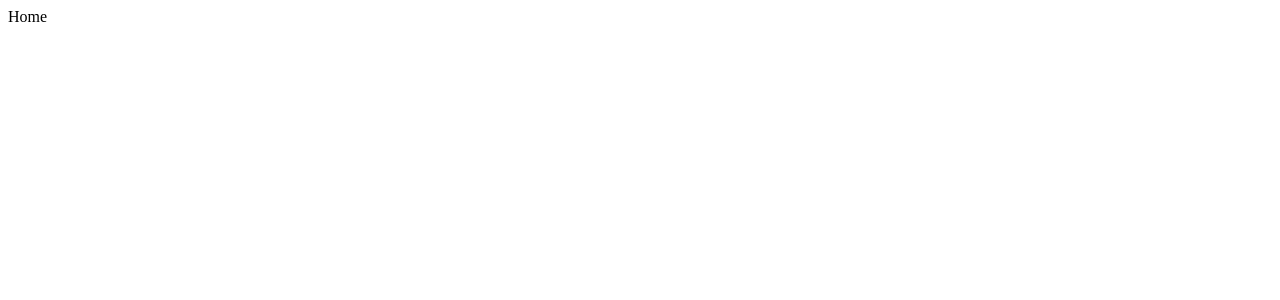
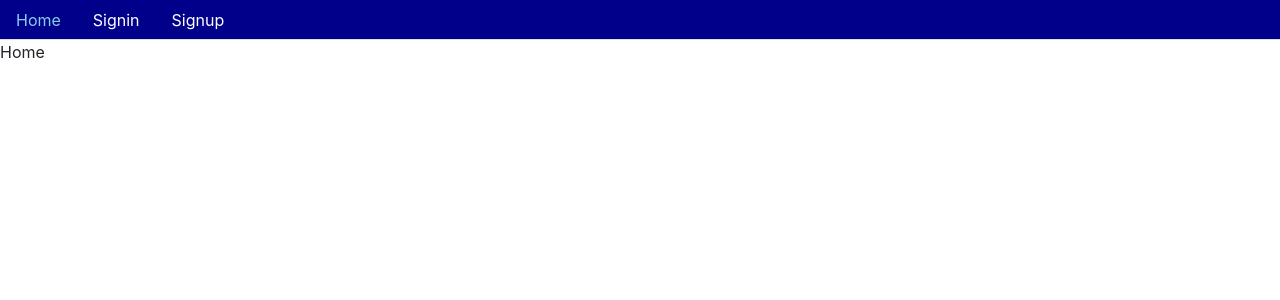
Before and after one commit to AmanKhan9/React-Ecommerce, a React (Create React App) app in the folder client/: page / in a window 1280 px wide. Shown: the top 300 px of the page. Built offline with nearby package versions, Linux system fonts and the light colour scheme.

Commit message:
Menu and links

```diff
--- a/client/public/index.html
+++ b/client/public/index.html
@@ -10,20 +10,13 @@
       content="Web site created using create-react-app"
     />
     <link rel="apple-touch-icon" href="%PUBLIC_URL%/logo192.png" />
-    <!--
-      manifest.json provides metadata used when your web app is installed on a
-      user's mobile device or desktop. See https://developers.google.com/web/fundamentals/web-app-manifest/
-    -->
     <link rel="manifest" href="%PUBLIC_URL%/manifest.json" />
-    <!--
-      Notice the use of %PUBLIC_URL% in the tags above.
-      It will be replaced with the URL of the `public` folder during the build.
-      Only files inside the `public` folder can be referenced from the HTML.
-
-      Unlike "/favicon.ico" or "favicon.ico", "%PUBLIC_URL%/favicon.ico" will
-      work correctly both with client-side routing and a non-root public URL.
-      Learn how to configure a non-root public URL by running `npm run build`.
-    -->
+    <link
+      rel="stylesheet"
+      href="https://maxcdn.bootstrapcdn.com/bootstrap/4.0.0/css/bootstrap.min.css"
+      integrity="sha384-Gn5384xqQ1aoWXA+058RXPxPg6fy4IWvTNh0E263XmFcJlSAwiGgFAW/dAiS6JXm"
+      crossorigin="anonymous"
+    />
     <title>React App</title>
   </head>
   <body>
--- a/client/src/Routes.js
+++ b/client/src/Routes.js
@@ -3,10 +3,12 @@ import { BrowserRouter, Switch, Route } from "react-router-dom";
 import Signup from "./user/Signup";
 import Signin from "./user/Signin";
 import Home from "./core/Home";
+import Menu from "./core/Menu";
 
 const Routes = () => {
   return (
     <BrowserRouter>
+      <Menu />
       <Switch>
         <Route path='/' exact component={Home} />
         <Route path='/signin' exact component={Signin} />
--- /dev/null
+++ b/client/src/core/Menu.js
@@ -0,0 +1,43 @@
+import React from "react";
+import { Link, withRouter } from "react-router-dom";
+import styles from "./Menu.module.css";
+
+const isActive = (history, path) => {
+  if (history.location.pathname === path) {
+    return { color: "skyblue", border: "none" };
+  } else {
+    return { color: "#ffffff", border: "none" };
+  }
+};
+
+const Menu = ({ history }) => (
+  <div>
+    <ul className={`nav nav-tabs ${styles.mainNavUL}`}>
+      <li className='nav-item'>
+        <Link className='nav-link' style={isActive(history, "/")} to='/'>
+          Home
+        </Link>
+      </li>
+      <li className='nav-item'>
+        <Link
+          className='nav-link'
+          style={isActive(history, "/signin")}
+          to='/signin'
+        >
+          Signin
+        </Link>
+      </li>
+      <li className='nav-item'>
+        <Link
+          className='nav-link'
+          style={isActive(history, "/signup")}
+          to='/signup'
+        >
+          Signup
+        </Link>
+      </li>
+    </ul>
+  </div>
+);
+
+export default withRouter(Menu);
--- /dev/null
+++ b/client/src/core/Menu.module.css
@@ -0,0 +1,4 @@
+.mainNavUL {
+  background-color: darkblue;
+  outline: none;
+}
```
